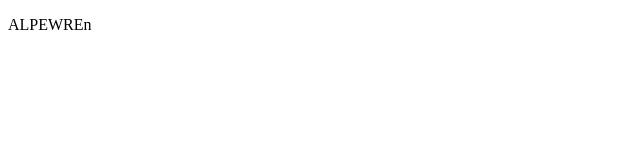
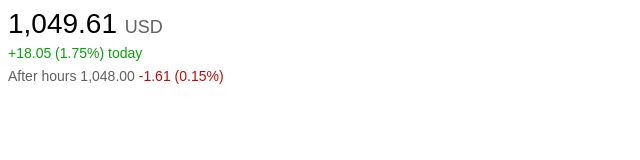
Before and after one commit to SuNGuR1453/SuNGuR1453.github.io, a plain HTML site: page index.html in a window 1280 px wide. Shown: the whole page, without its empty margins (0-640 px from the left). Drawn offline with Linux system fonts and the light colour scheme.

Commit message:
Baslik
bunu yaptımn ekledım

```diff
--- a/index.html
+++ b/index.html
@@ -4,8 +4,45 @@
     <meta charset="UTF-8">
     <meta name="viewport" content="width=device-width, initial-scale=1.0">
     <title>Document</title>
+    <style>
+        p {
+            font-family: Arial;
+            margin-top: 0;
+            margin-bottom: 0;
+        }
+        .money {
+            font-size: 28px;
+            margin-bottom: 5px;
+        }
+        .dolar {
+            font-size: 18px;
+            color: rgb(96, 96, 96);
+        }
+        .yüzde {
+            font-size: 14px;
+            color: rgb(8, 161, 8);
+            margin-bottom: 7px;
+        }
+        .zaman {
+            font-size: 14px;
+            color: rgb(96, 96, 96);
+        }
+        .red {
+            color: rgb(189, 12, 12);
+        }
+    </style>
 </head>
 <body>
-    <p>ALPEWREn</p>
+    <p class="money">
+        1,049.61 <span class="dolar">USD</span>
+    </p>
+
+    <p class="yüzde">
+        +18.05 (1.75%) today
+    </p>
+
+    <p class="zaman">
+        After hours 1,048.00 <span class="red">-1.61 (0.15%)</span>
+    </p>
 </body>
 </html>
```
